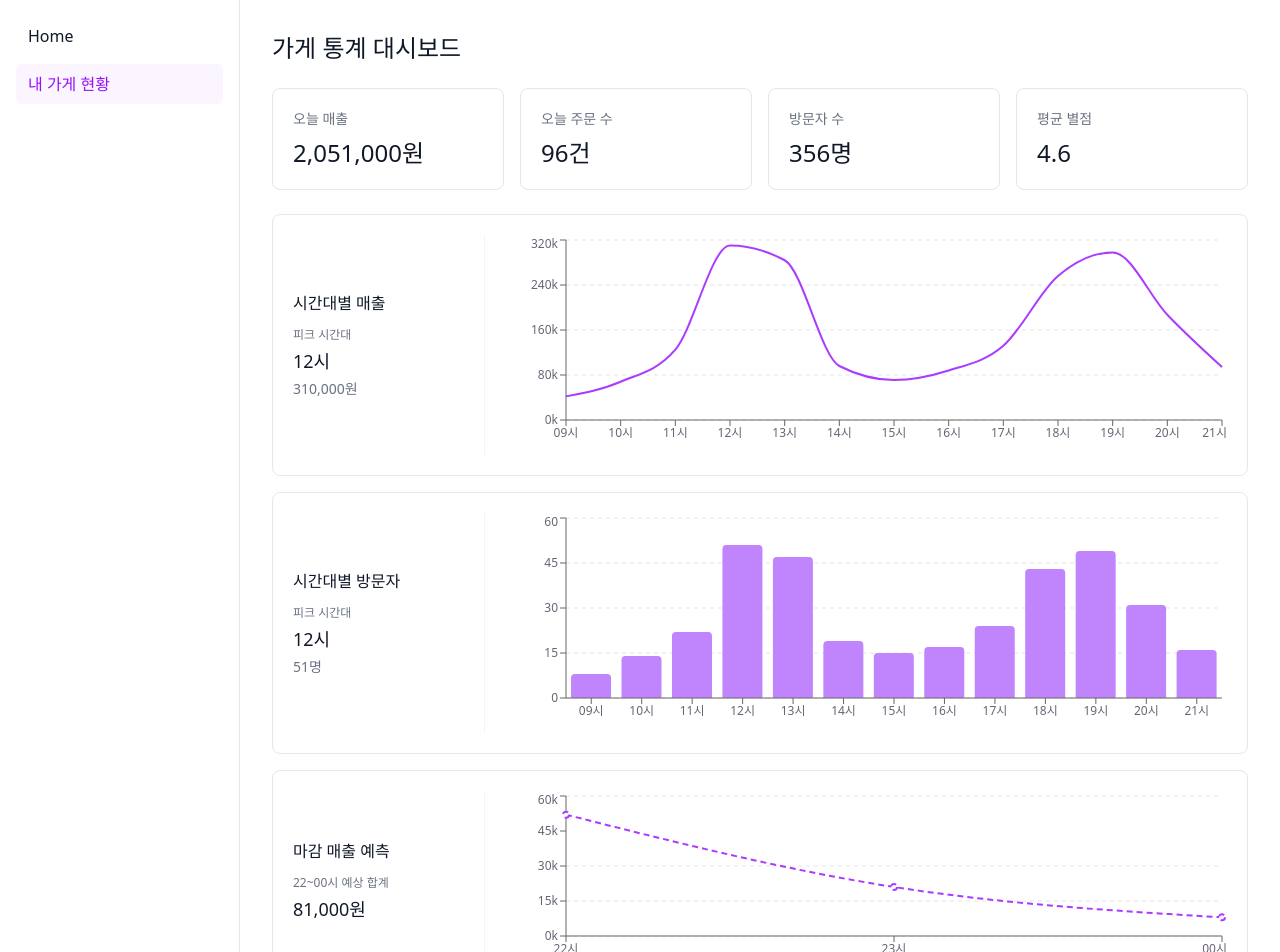
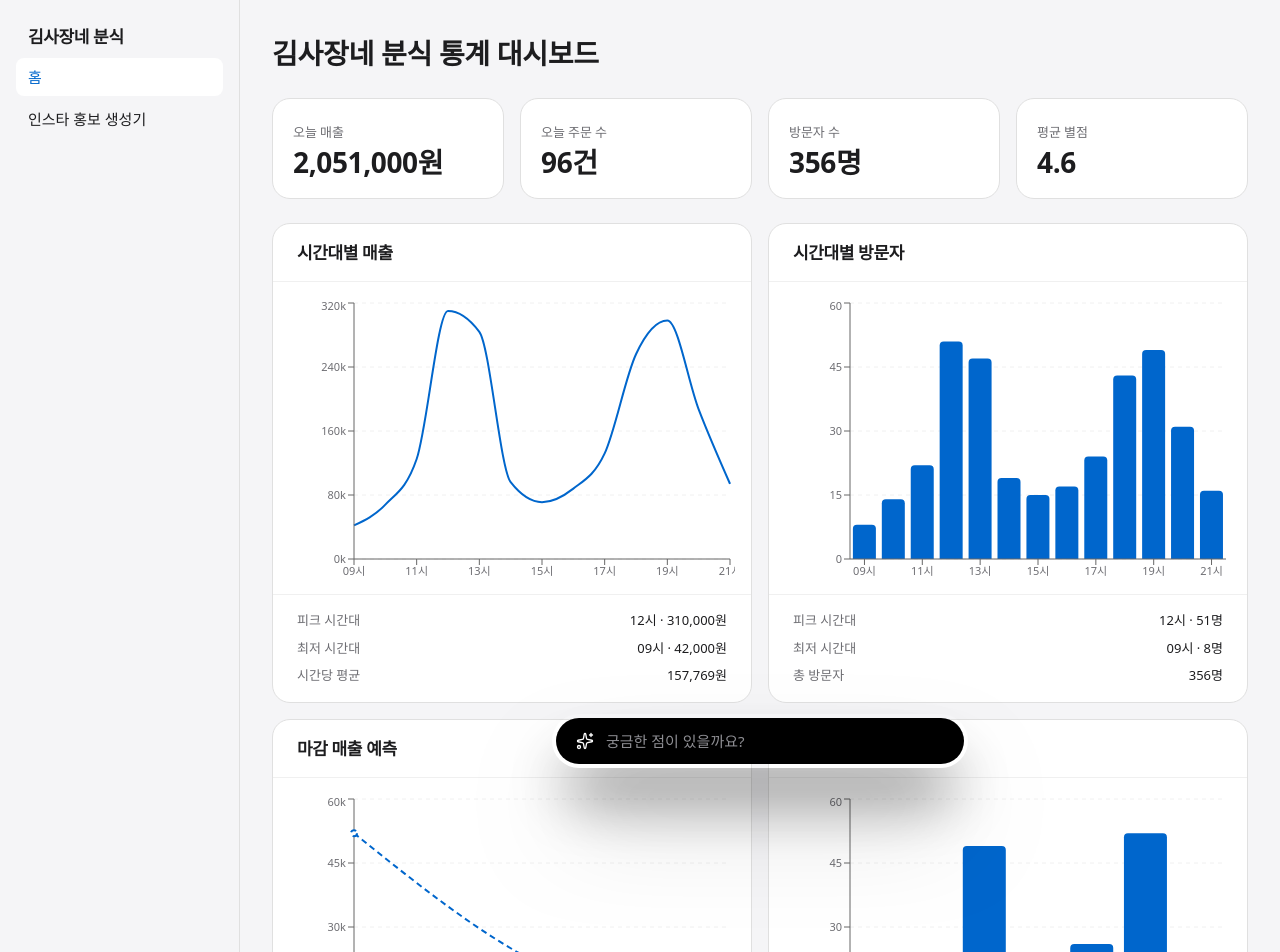
Before and after one commit to 2026-DSM-hackerthon-15-team/on-click_FE, a React (Vite) app: page /dashboard in a window 1280 px wide. Shown: the top 952 px of the page. Built offline with nearby package versions, Linux system fonts and the light colour scheme.

Commit message:
AI 채팅 어시스턴트 페이지 및 대화 기록 사이드바 추가

```diff
--- /dev/null
+++ b/src/chatStore.tsx
@@ -0,0 +1,76 @@
+import { createContext, useContext, useState, type ReactNode } from 'react'
+
+export type ChatMessage = {
+  id: string
+  role: 'user' | 'assistant'
+  text: string
+}
+
+export type Conversation = {
+  id: string
+  title: string
+  messages: ChatMessage[]
+}
+
+const DUMMY_REPLIES = [
+  '오늘 오후 1시~2시 사이 매출이 가장 높았어요. 재고를 여유 있게 준비해두시는 걸 추천드려요.',
+  '이번 주 방문자 수는 지난주 대비 소폭 증가하는 추세예요. 저녁 시간대 프로모션이 효과적일 것 같아요.',
+  '내일은 오늘보다 방문자가 조금 줄어들 것으로 예상돼요. 재료 발주량을 참고해보세요.',
+  '평균 별점은 안정적으로 유지되고 있어요. 최근 리뷰에서 특별한 이슈는 발견되지 않았어요.',
+]
+
+function pickDummyReply(): string {
+  return DUMMY_REPLIES[Math.floor(Math.random() * DUMMY_REPLIES.length)]
+}
+
+type ChatContextValue = {
+  conversations: Conversation[]
+  sendMessage: (conversationId: string | null, text: string) => string
+}
+
+const ChatContext = createContext<ChatContextValue | null>(null)
+
+export function ChatProvider({ children }: { children: ReactNode }) {
+  const [conversations, setConversations] = useState<Conversation[]>([])
+
+  function sendMessage(conversationId: string | null, text: string): string {
+    const trimmed = text.trim()
+    const userMessage: ChatMessage = { id: crypto.randomUUID(), role: 'user', text: trimmed }
+    const assistantMessage: ChatMessage = {
+      id: crypto.randomUUID(),
+      role: 'assistant',
+      text: pickDummyReply(),
+    }
+
+    if (conversationId) {
+      setConversations((prev) =>
+        prev.map((c) =>
+          c.id === conversationId
+            ? { ...c, messages: [...c.messages, userMessage, assistantMessage] }
+            : c,
+        ),
+      )
+      return conversationId
+    }
+
+    const newConversation: Conversation = {
+      id: crypto.randomUUID(),
+      title: trimmed.length > 20 ? `${trimmed.slice(0, 20)}...` : trimmed,
+      messages: [userMessage, assistantMessage],
+    }
+    setConversations((prev) => [newConversation, ...prev])
+    return newConversation.id
+  }
+
+  return (
+    <ChatContext.Provider value={{ conversations, sendMessage }}>
+      {children}
+    </ChatContext.Provider>
+  )
+}
+
+export function useChat() {
+  const ctx = useContext(ChatContext)
+  if (!ctx) throw new Error('useChat must be used within ChatProvider')
+  return ctx
+}
--- a/src/components/Sidebar.tsx
+++ b/src/components/Sidebar.tsx
@@ -1,31 +1,58 @@
 import { NavLink } from 'react-router-dom'
+import { STORE_NAME } from '../constants'
+import { useChat } from '../chatStore'
 
 function Sidebar() {
+  const { conversations } = useChat()
+
   return (
-    <aside className="box-border w-60 shrink-0 min-h-svh border-r border-gray-200 p-4">
-      <nav className="flex flex-col gap-2">
+    <aside className="box-border flex w-60 shrink-0 min-h-svh flex-col border-r border-[#e0e0e0] bg-[#f5f5f7] p-4">
+      <div className="px-3 py-2 text-[17px] font-semibold tracking-[-0.374px] text-[#1d1d1f]">
+        {STORE_NAME}
+      </div>
+      <nav className="flex flex-col gap-1">
         <NavLink
-          to="/"
-          end
+          to="/dashboard"
           className={({ isActive }) =>
-            `rounded-md px-3 py-2 text-gray-900 no-underline hover:bg-purple-50 ${
-              isActive ? 'bg-purple-50 font-medium text-purple-600' : ''
+            `rounded-lg px-3 py-2 text-[15px] text-[#1d1d1f] no-underline transition-colors hover:bg-white ${
+              isActive ? 'bg-white font-medium text-[#0066cc]' : ''
             }`
           }
         >
-          Home
+          홈
         </NavLink>
         <NavLink
-          to="/dashboard"
+          to="/instagram"
           className={({ isActive }) =>
-            `rounded-md px-3 py-2 text-gray-900 no-underline hover:bg-purple-50 ${
-              isActive ? 'bg-purple-50 font-medium text-purple-600' : ''
+            `rounded-lg px-3 py-2 text-[15px] text-[#1d1d1f] no-underline transition-colors hover:bg-white ${
+              isActive ? 'bg-white font-medium text-[#0066cc]' : ''
             }`
           }
         >
-          내 가게 현황
+          인스타 홍보 생성기
         </NavLink>
       </nav>
+
+      {conversations.length > 0 && (
+        <div className="mt-6 flex min-h-0 flex-1 flex-col">
+          <span className="px-3 text-[12px] font-medium text-[#6e6e73]">AI 대화 기록</span>
+          <div className="mt-2 flex flex-col gap-1 overflow-y-auto">
+            {conversations.map((conversation) => (
+              <NavLink
+                key={conversation.id}
+                to={`/chat/${conversation.id}`}
+                className={({ isActive }) =>
+                  `truncate rounded-lg px-3 py-2 text-left text-[14px] text-[#1d1d1f] no-underline transition-colors hover:bg-white ${
+                    isActive ? 'bg-white font-medium text-[#0066cc]' : ''
+                  }`
+                }
+              >
+                {conversation.title}
+              </NavLink>
+            ))}
+          </div>
+        </div>
+      )}
     </aside>
   )
 }
--- /dev/null
+++ b/src/constants.ts
@@ -0,0 +1 @@
+export const STORE_NAME = '김사장네 분식'
--- /dev/null
+++ b/src/pages/Chat.tsx
@@ -0,0 +1,70 @@
+import { useState } from 'react'
+import { useParams } from 'react-router-dom'
+import { Sparkles } from 'lucide-react'
+import { useChat } from '../chatStore'
+
+function Chat() {
+  const { id } = useParams()
+  const { conversations, sendMessage } = useChat()
+  const conversation = conversations.find((c) => c.id === id)
+  const [inputValue, setInputValue] = useState('')
+
+  function handleSubmit(e: React.FormEvent) {
+    e.preventDefault()
+    if (!inputValue.trim() || !id) return
+    sendMessage(id, inputValue)
+    setInputValue('')
+  }
+
+  return (
+    <div className="flex h-svh flex-col bg-white">
+      <div className="border-b border-[#f0f0f0] px-8 py-5">
+        <h1 className="text-[19px] font-semibold tracking-[-0.374px] text-[#1d1d1f]">
+          {conversation?.title ?? 'AI 어시스턴트'}
+        </h1>
+      </div>
+
+      <div className="mx-auto flex w-full max-w-2xl flex-1 flex-col gap-3 overflow-y-auto px-6 py-8">
+        {conversation?.messages.map((message) => (
+          <div
+            key={message.id}
+            className={`flex ${message.role === 'user' ? 'justify-end' : 'justify-start'}`}
+          >
+            <div
+              className={`max-w-[75%] rounded-[18px] px-4 py-2.5 text-[15px] leading-[1.4] ${
+                message.role === 'user'
+                  ? 'rounded-br-[4px] bg-[#0066cc] text-white'
+                  : 'rounded-bl-[4px] bg-[#f0f0f0] text-[#1d1d1f]'
+              }`}
+            >
+              {message.text}
+            </div>
+          </div>
+        ))}
+        {!conversation && (
+          <p className="text-[15px] text-[#6e6e73]">대화를 찾을 수 없어요.</p>
+        )}
+      </div>
+
+      <div className="flex justify-center border-t border-[#f0f0f0] px-6 py-5">
+        <form
+          onSubmit={handleSubmit}
+          className="rainbow-border w-full max-w-2xl rounded-full p-[3px] shadow-[0_20px_40px_-15px_rgba(0,0,0,0.4)]"
+        >
+          <div className="flex items-center gap-3 rounded-full bg-black px-5 py-3">
+            <Sparkles size={18} className="shrink-0 text-white" strokeWidth={1.75} />
+            <input
+              type="text"
+              value={inputValue}
+              onChange={(e) => setInputValue(e.target.value)}
+              placeholder="궁금한 점이 있을까요?"
+              className="w-full bg-transparent text-[15px] text-white outline-none placeholder:text-[#8e8e93]"
+            />
+          </div>
+        </form>
+      </div>
+    </div>
+  )
+}
+
+export default Chat
--- a/src/pages/Dashboard.tsx
+++ b/src/pages/Dashboard.tsx
@@ -1,3 +1,8 @@
+import { useState } from 'react'
+import { useNavigate } from 'react-router-dom'
+import { Sparkles } from 'lucide-react'
+import { STORE_NAME } from '../constants'
+import { useChat } from '../chatStore'
 import {
   Bar,
   BarChart,
@@ -32,14 +37,29 @@ const forecastData = [
   { hour: '00시', predicted: 8000 },
 ]
 
+const tomorrowVisitorForecast = [
+  { hour: '09시', visitors: 9 },
+  { hour: '11시', visitors: 24 },
+  { hour: '13시', visitors: 49 },
+  { hour: '15시', visitors: 18 },
+  { hour: '17시', visitors: 26 },
+  { hour: '19시', visitors: 52 },
+  { hour: '21시', visitors: 17 },
+]
+
 const totalSales = hourlyData.reduce((sum, d) => sum + d.sales, 0)
 const totalVisitors = hourlyData.reduce((sum, d) => sum + d.visitors, 0)
 const totalOrders = 96
 const avgRating = 4.6
 
 const peakSalesHour = hourlyData.reduce((a, b) => (b.sales > a.sales ? b : a))
+const lowSalesHour = hourlyData.reduce((a, b) => (b.sales < a.sales ? b : a))
 const peakVisitorHour = hourlyData.reduce((a, b) => (b.visitors > a.visitors ? b : a))
-const totalForecast = forecastData.reduce((sum, d) => sum + d.predicted, 0)
+const lowVisitorHour = hourlyData.reduce((a, b) => (b.visitors < a.visitors ? b : a))
+const avgSales = Math.round(totalSales / hourlyData.length)
+const tomorrowTotalVisitors = tomorrowVisitorForecast.reduce((sum, d) => sum + d.visitors, 0)
+const tomorrowPeakHour = tomorrowVisitorForecast.reduce((a, b) => (b.visitors > a.visitors ? b : a))
+const visitorGrowth = Math.round(((tomorrowTotalVisitors - totalVisitors) / totalVisitors) * 100)
 
 function formatWon(value: number) {
   return `${value.toLocaleString('ko-KR')}원`
@@ -47,17 +67,68 @@ function formatWon(value: number) {
 
 function SummaryCard({ label, value }: { label: string; value: string }) {
   return (
-    <div className="flex flex-col gap-2 rounded-lg border border-gray-200 p-5">
-      <span className="text-sm text-gray-500">{label}</span>
-      <span className="text-2xl font-medium text-gray-900">{value}</span>
+    <div className="rounded-[18px] border border-[#e0e0e0] bg-white p-5">
+      <span className="text-[13px] tracking-[-0.08px] text-[#6e6e73]">{label}</span>
+      <p className="mt-1 text-[28px] leading-[1.1] font-semibold tracking-[-0.374px] text-[#1d1d1f]">
+        {value}
+      </p>
     </div>
   )
 }
 
+function DetailRow({ label, value }: { label: string; value: string }) {
+  return (
+    <div className="flex items-center justify-between">
+      <span className="text-[13px] text-[#6e6e73]">{label}</span>
+      <span className="text-[13px] font-medium text-[#1d1d1f]">{value}</span>
+    </div>
+  )
+}
+
+function ChartSection({
+  title,
+  children,
+  details,
+}: {
+  title: string
+  children: React.ReactNode
+  details: React.ReactNode
+}) {
+  return (
+    <section className="flex aspect-square flex-col rounded-[18px] border border-[#e0e0e0] bg-white">
+      <div className="border-b border-[#f0f0f0] px-6 py-4">
+        <h2 className="text-[17px] font-semibold tracking-[-0.374px] text-[#1d1d1f]">{title}</h2>
+      </div>
+      <div className="min-h-0 flex-1 px-4 pt-4">
+        <ResponsiveContainer width="100%" height="100%">
+          {children as React.ReactElement}
+        </ResponsiveContainer>
+      </div>
+      <div className="flex flex-col gap-2 border-t border-[#f0f0f0] px-6 py-4">
+        {details}
+      </div>
+    </section>
+  )
+}
+
 function Dashboard() {
+  const { sendMessage } = useChat()
+  const navigate = useNavigate()
+  const [inputValue, setInputValue] = useState('')
+
+  function handleSubmit(e: React.FormEvent) {
+    e.preventDefault()
+    if (!inputValue.trim()) return
+    const conversationId = sendMessage(null, inputValue)
+    setInputValue('')
+    navigate(`/chat/${conversationId}`)
+  }
+
   return (
-    <div className="p-8">
-      <h1 className="mb-6 text-2xl font-medium text-gray-900">가게 통계 대시보드</h1>
+    <div className="min-h-full bg-[#f5f5f7] p-8">
+      <h1 className="mb-6 text-[28px] font-semibold tracking-[-0.28px] text-[#1d1d1f]">
+        {STORE_NAME} 통계 대시보드
+      </h1>
 
       <div className="mb-6 grid grid-cols-[repeat(auto-fit,minmax(200px,1fr))] gap-4">
         <SummaryCard label="오늘 매출" value={formatWon(totalSales)} />
@@ -66,82 +137,110 @@ function Dashboard() {
         <SummaryCard label="평균 별점" value={avgRating.toFixed(1)} />
       </div>
 
-      <div className="mb-4 flex items-stretch gap-4 rounded-lg border border-gray-200 p-5">
-        <div className="flex w-48 shrink-0 flex-col justify-center gap-3 border-r border-gray-100 pr-5">
-          <h2 className="text-base font-medium text-gray-900">시간대별 매출</h2>
-          <div className="flex flex-col gap-1">
-            <span className="text-xs text-gray-500">피크 시간대</span>
-            <span className="text-lg font-medium text-gray-900">{peakSalesHour.hour}</span>
-            <span className="text-sm text-gray-500">{formatWon(peakSalesHour.sales)}</span>
-          </div>
-        </div>
-        <div className="flex-1">
-          <ResponsiveContainer width="100%" height={220}>
+      <div className="grid grid-cols-2 gap-4">
+        <ChartSection
+          title="시간대별 매출"
+          details={
+            <>
+              <DetailRow label="피크 시간대" value={`${peakSalesHour.hour} · ${formatWon(peakSalesHour.sales)}`} />
+              <DetailRow label="최저 시간대" value={`${lowSalesHour.hour} · ${formatWon(lowSalesHour.sales)}`} />
+              <DetailRow label="시간당 평균" value={formatWon(avgSales)} />
+            </>
+          }
+        >
           <LineChart data={hourlyData}>
-              <CartesianGrid stroke="#e5e4e7" strokeDasharray="4 4" vertical={false} />
-              <XAxis dataKey="hour" tick={{ fontSize: 12, fill: '#6b6375' }} />
+            <CartesianGrid stroke="#f0f0f0" strokeDasharray="4 4" vertical={false} />
+            <XAxis dataKey="hour" tick={{ fontSize: 11, fill: '#6e6e73' }} interval={1} />
             <YAxis
-                tick={{ fontSize: 12, fill: '#6b6375' }}
+              tick={{ fontSize: 11, fill: '#6e6e73' }}
               tickFormatter={(v: number) => `${Math.round(v / 1000)}k`}
             />
             <Tooltip formatter={(value) => formatWon(Number(value))} />
-              <Line type="monotone" dataKey="sales" stroke="#aa3bff" strokeWidth={2} dot={false} />
+            <Line type="monotone" dataKey="sales" stroke="#0066cc" strokeWidth={2} dot={false} />
           </LineChart>
-          </ResponsiveContainer>
-        </div>
-      </div>
+        </ChartSection>
 
-      <div className="mb-4 flex items-stretch gap-4 rounded-lg border border-gray-200 p-5">
-        <div className="flex w-48 shrink-0 flex-col justify-center gap-3 border-r border-gray-100 pr-5">
-          <h2 className="text-base font-medium text-gray-900">시간대별 방문자</h2>
-          <div className="flex flex-col gap-1">
-            <span className="text-xs text-gray-500">피크 시간대</span>
-            <span className="text-lg font-medium text-gray-900">{peakVisitorHour.hour}</span>
-            <span className="text-sm text-gray-500">{peakVisitorHour.visitors}명</span>
-          </div>
-        </div>
-        <div className="flex-1">
-          <ResponsiveContainer width="100%" height={220}>
+        <ChartSection
+          title="시간대별 방문자"
+          details={
+            <>
+              <DetailRow label="피크 시간대" value={`${peakVisitorHour.hour} · ${peakVisitorHour.visitors}명`} />
+              <DetailRow label="최저 시간대" value={`${lowVisitorHour.hour} · ${lowVisitorHour.visitors}명`} />
+              <DetailRow label="총 방문자" value={`${totalVisitors}명`} />
+            </>
+          }
+        >
           <BarChart data={hourlyData}>
-              <CartesianGrid stroke="#e5e4e7" strokeDasharray="4 4" vertical={false} />
-              <XAxis dataKey="hour" tick={{ fontSize: 12, fill: '#6b6375' }} />
-              <YAxis tick={{ fontSize: 12, fill: '#6b6375' }} />
+            <CartesianGrid stroke="#f0f0f0" strokeDasharray="4 4" vertical={false} />
+            <XAxis dataKey="hour" tick={{ fontSize: 11, fill: '#6e6e73' }} interval={1} />
+            <YAxis tick={{ fontSize: 11, fill: '#6e6e73' }} />
             <Tooltip formatter={(value) => `${value}명`} />
-              <Bar dataKey="visitors" fill="#c084fc" radius={[4, 4, 0, 0]} />
+            <Bar dataKey="visitors" fill="#0066cc" radius={[4, 4, 0, 0]} />
           </BarChart>
-          </ResponsiveContainer>
-        </div>
-      </div>
+        </ChartSection>
 
-      <div className="flex items-stretch gap-4 rounded-lg border border-gray-200 p-5">
-        <div className="flex w-48 shrink-0 flex-col justify-center gap-3 border-r border-gray-100 pr-5">
-          <h2 className="text-base font-medium text-gray-900">마감 매출 예측</h2>
-          <div className="flex flex-col gap-1">
-            <span className="text-xs text-gray-500">22~00시 예상 합계</span>
-            <span className="text-lg font-medium text-gray-900">{formatWon(totalForecast)}</span>
-          </div>
-        </div>
-        <div className="flex-1">
-          <ResponsiveContainer width="100%" height={180}>
+        <ChartSection
+          title="마감 매출 예측"
+          details={
+            <>
+              {forecastData.map((d) => (
+                <DetailRow key={d.hour} label={d.hour} value={formatWon(d.predicted)} />
+              ))}
+            </>
+          }
+        >
           <LineChart data={forecastData}>
-              <CartesianGrid stroke="#e5e4e7" strokeDasharray="4 4" vertical={false} />
-              <XAxis dataKey="hour" tick={{ fontSize: 12, fill: '#6b6375' }} />
+            <CartesianGrid stroke="#f0f0f0" strokeDasharray="4 4" vertical={false} />
+            <XAxis dataKey="hour" tick={{ fontSize: 11, fill: '#6e6e73' }} />
             <YAxis
-                tick={{ fontSize: 12, fill: '#6b6375' }}
+              tick={{ fontSize: 11, fill: '#6e6e73' }}
               tickFormatter={(v: number) => `${Math.round(v / 1000)}k`}
             />
             <Tooltip formatter={(value) => formatWon(Number(value))} />
             <Line
               type="monotone"
               dataKey="predicted"
-                stroke="#aa3bff"
+              stroke="#0066cc"
               strokeWidth={2}
               strokeDasharray="6 4"
               dot={{ r: 3 }}
             />
           </LineChart>
-          </ResponsiveContainer>
+        </ChartSection>
+
+        <ChartSection
+          title="내일 방문자 예측"
+          details={
+            <>
+              <DetailRow label="예상 방문자" value={`${tomorrowTotalVisitors}명`} />
+              <DetailRow label="피크 예상 시간대" value={`${tomorrowPeakHour.hour} · ${tomorrowPeakHour.visitors}명`} />
+              <DetailRow label="오늘 대비" value={`${visitorGrowth >= 0 ? '+' : ''}${visitorGrowth}%`} />
+            </>
+          }
+        >
+          <BarChart data={tomorrowVisitorForecast}>
+            <CartesianGrid stroke="#f0f0f0" strokeDasharray="4 4" vertical={false} />
+            <XAxis dataKey="hour" tick={{ fontSize: 11, fill: '#6e6e73' }} />
+            <YAxis tick={{ fontSize: 11, fill: '#6e6e73' }} />
+            <Tooltip formatter={(value) => `${value}명`} />
+            <Bar dataKey="visitors" fill="#0066cc" radius={[4, 4, 0, 0]} />
+          </BarChart>
+        </ChartSection>
       </div>
+
+      <div className="fixed bottom-8 left-[calc(50%+120px)] w-full max-w-md -translate-x-1/2 px-4">
+        <form onSubmit={handleSubmit} className="rainbow-border rounded-full p-[4px] shadow-[0_40px_60px_-15px_rgba(0,0,0,0.7),0_60px_100px_-20px_rgba(0,0,0,0.5)]">
+          <div className="flex items-center gap-3 rounded-full bg-black px-5 py-3">
+            <Sparkles size={18} className="shrink-0 text-white" strokeWidth={1.75} />
+            <input
+              type="text"
+              value={inputValue}
+              onChange={(e) => setInputValue(e.target.value)}
+              placeholder="궁금한 점이 있을까요?"
+              className="w-full bg-transparent text-[15px] text-white outline-none placeholder:text-[#8e8e93]"
+            />
+          </div>
+        </form>
       </div>
     </div>
   )
```
Also changed, not shown: src/App.tsx (+7 -0 lines). Lines whose indentation alone changed are shown as unchanged.
